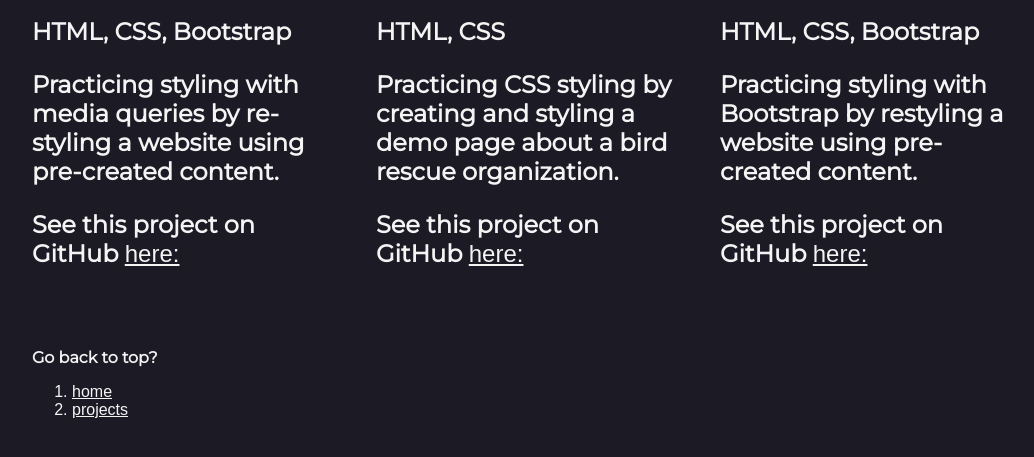
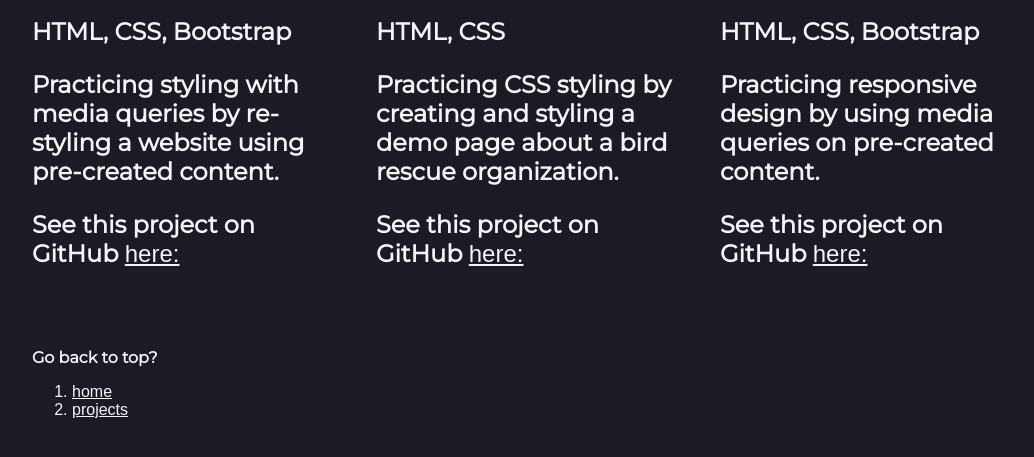
Before and after one commit to HBeinstein/portfolio, a plain HTML site: page index.html in a window 1280 px wide. Shown: the part 2090-2547 px from the top of the page, without its empty margins (112-1146 px from the left). Drawn offline with Linux system fonts and the light colour scheme; a web font is replaced by a local one.

Commit message:
edit final project description

```diff
--- a/index.html
+++ b/index.html
@@ -78,7 +78,7 @@
 				<h5>Bootstrap Styling</h5>
 				<img src="./IMG/logo.png" alt="placeholder img">
 				<p>HTML, CSS, Bootstrap</p>
-				<p>Practicing styling with Bootstrap by restyling a website using pre-created content.</p>
+				<p>Practicing responsive design by using media queries on pre-created content.</p>
 				<p>See this project on GitHub <a href="https://github.com/HBeinstein/week-in-review" target="_blank"> here:</a></p>
 			</div>
 
```
